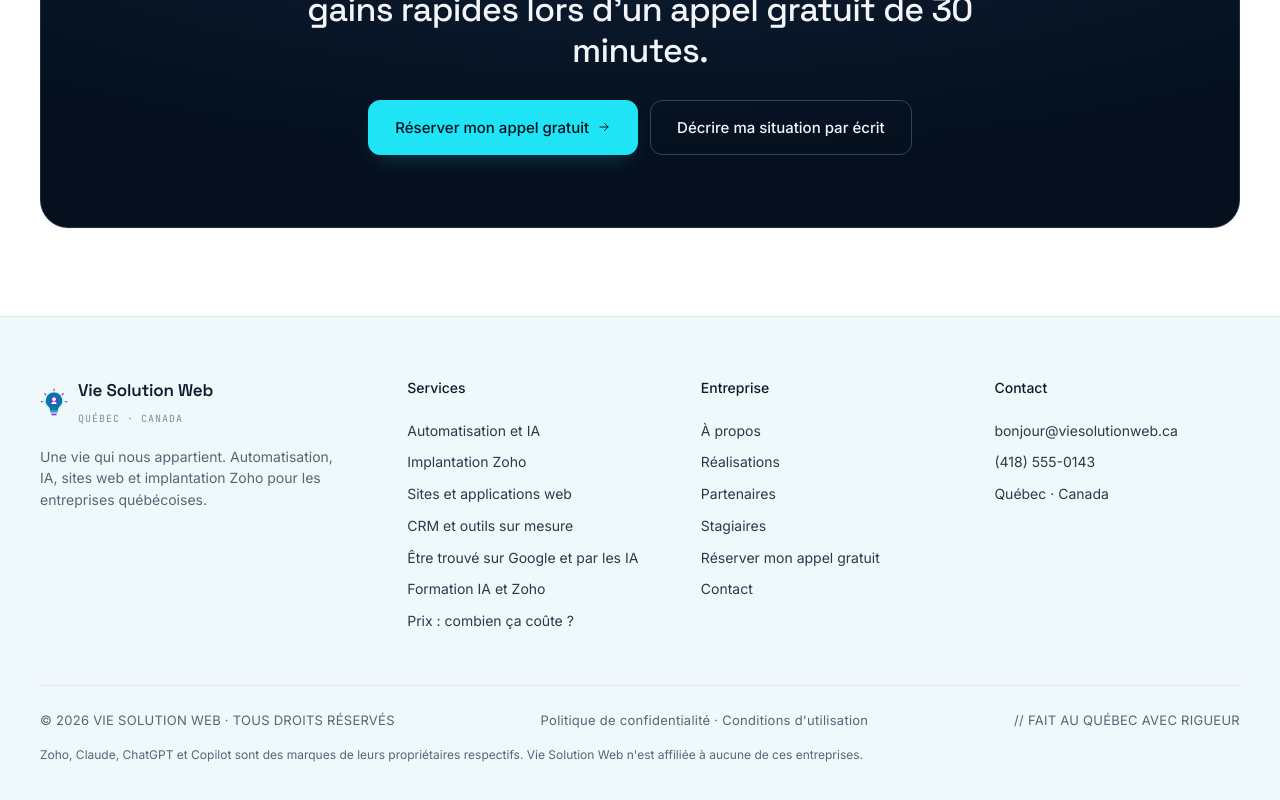
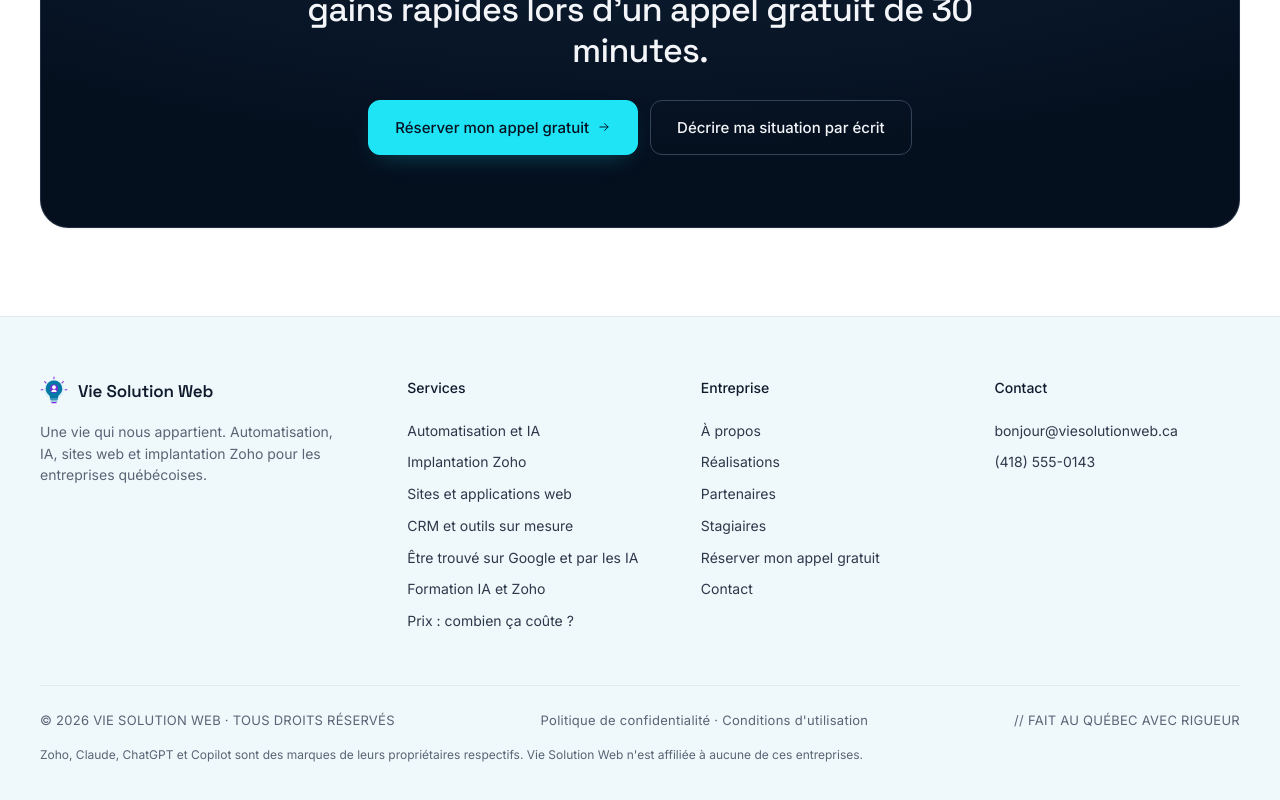
Before and after one commit to UneVieQuiNousAppartient/VieSolution---WEB, a Next.js app: page /ia in a window 1280 px wide. Shown: the part 2702-3502 px from the top of the page. Built offline with nearby package versions, Linux system fonts and the light colour scheme; no server answers.

Commit message:
Pied de page : retrait de « Québec · Canada »
Co-Authored-By: Claude Opus 5.5 <noreply@anthropic.com>
Claude-Session: https://claude.ai/code/session_01332RVDZry1YdHtQtVUk2Ba

```diff
--- a/src/components/vsw/footer.tsx
+++ b/src/components/vsw/footer.tsx
@@ -11,7 +11,7 @@ export function VswFooter() {
           <div>
             <div className="logo" style={{ marginBottom: 16 }}>
               <LogoMark />
-              <div>Vie Solution Web<br /><small>Québec · Canada</small></div>
+              <div>Vie Solution Web</div>
             </div>
             <p style={{ color: 'var(--fg-2)', fontSize: 14, maxWidth: 300, margin: 0 }}>
               Une vie qui nous appartient. Automatisation, IA, sites web et implantation Zoho
@@ -38,7 +38,6 @@ export function VswFooter() {
             <h5>Contact</h5>
             <a href="mailto:bonjour@viesolutionweb.ca">bonjour@viesolutionweb.ca</a>
             <a href="tel:+14185550143">(418) 555-0143</a>
-            <a>Québec · Canada</a>
           </div>
         </div>
         <div className="footer-bottom">
```
Also changed, not shown: 1 other file (tests, documents, lock files or other folders).
